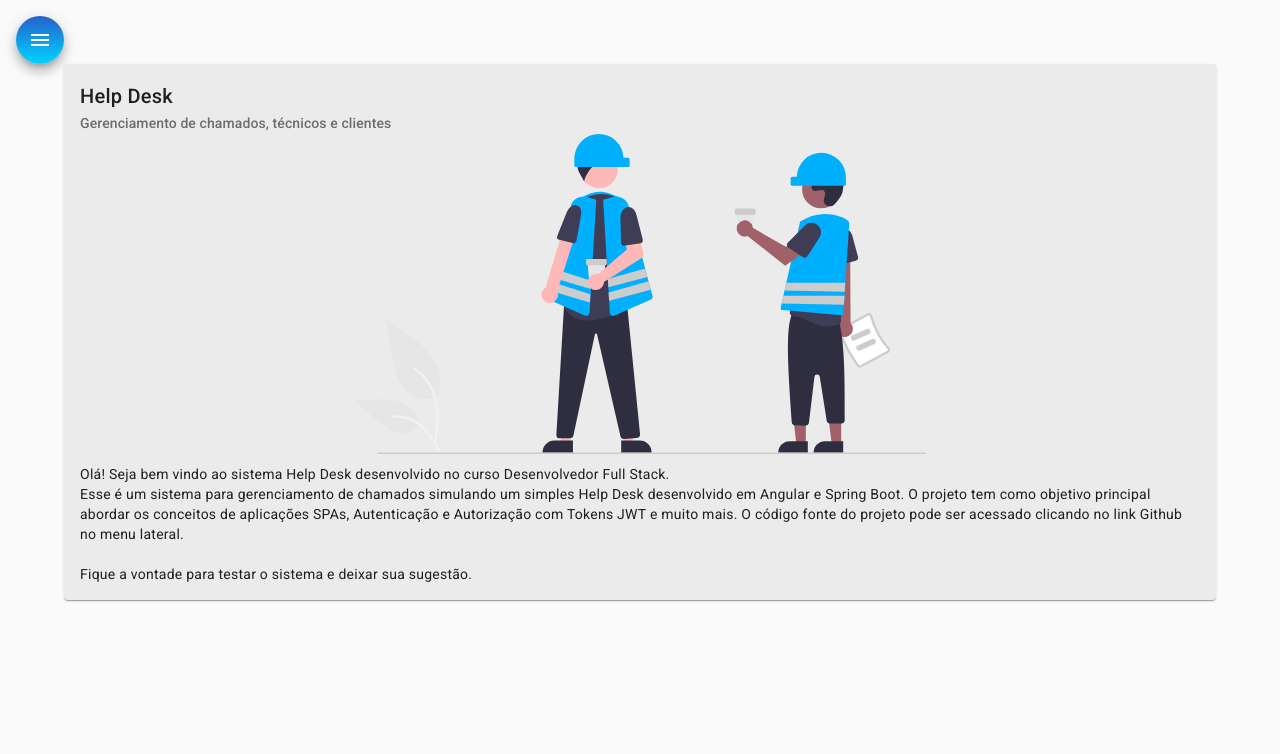
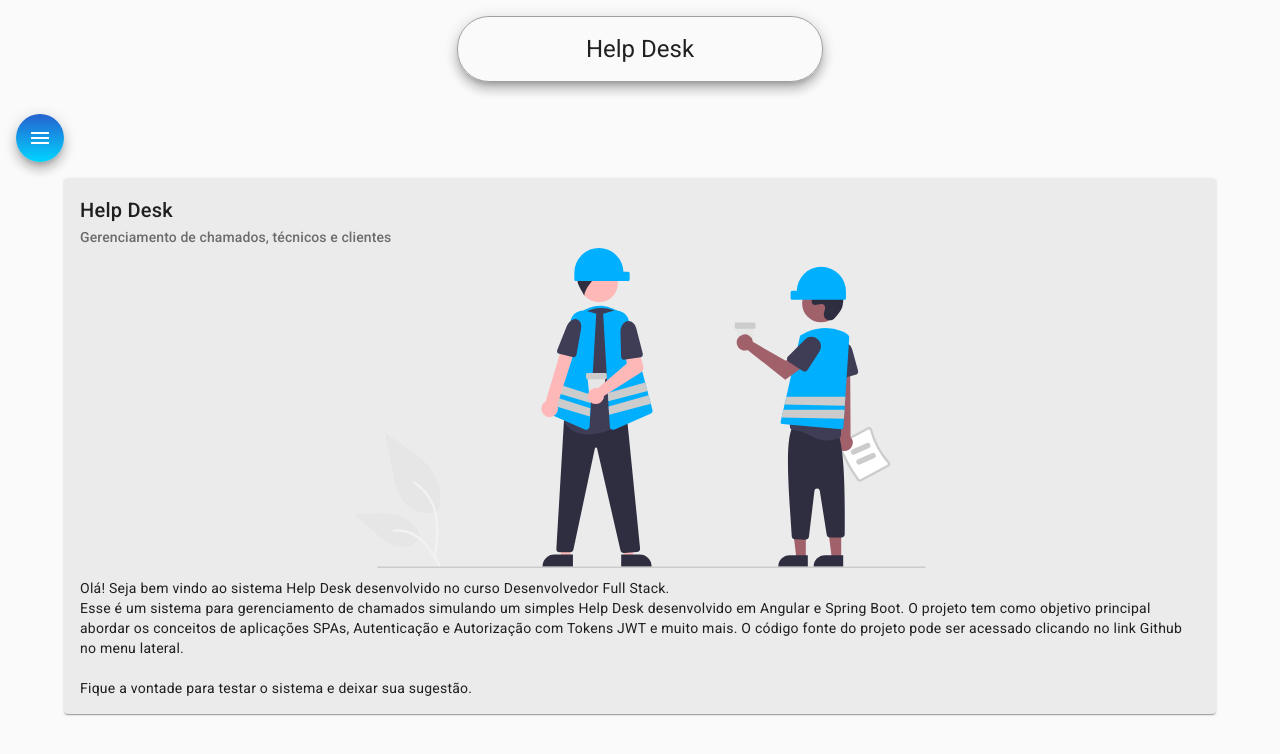
Before and after one commit to Uallace/helpdesk-frontend, an Angular app: page /home in a window 1280 px wide. Shown: the top 754 px of the page. Built offline with nearby package versions, Linux system fonts and the light colour scheme.

Commit message:
Html e Css adicionados para o componente header

```diff
--- a/src/app/components/header/header.component.css
+++ b/src/app/components/header/header.component.css
@@ -0,0 +1,12 @@
+.container {
+    display: flex;
+    align-items: center;
+    justify-content: center;
+}
+
+h1 {
+    margin-top: 1rem;
+    border: 1px solid rgb(161, 159, 159);
+    padding: 1rem 10%;
+    border-radius: 2rem;
+}
--- a/src/app/components/header/header.component.html
+++ b/src/app/components/header/header.component.html
@@ -1 +1,3 @@
-<p>header works!</p>
+<div class="container">
+    <h1 class="mat-elevation-z8">Help Desk</h1>
+</div>
--- a/src/app/components/home/home.component.css
+++ b/src/app/components/home/home.component.css
@@ -1,6 +1,6 @@
 .card {
     width: 90%;
-    margin: auto;
+    margin: 1rem auto;
     background-color: rgb(235, 235, 235);
 }
 
--- a/src/app/components/home/home.component.html
+++ b/src/app/components/home/home.component.html
@@ -1,4 +1,4 @@
-<mat-card class="card">
+<mat-card class="card mat-elevation-z8">
     <mat-card-header>
       <mat-card-title>Help Desk</mat-card-title>
       <mat-card-subtitle>Gerenciamento de chamados, técnicos e clientes</mat-card-subtitle>
--- a/src/app/components/nav/nav.component.html
+++ b/src/app/components/nav/nav.component.html
@@ -26,6 +26,7 @@
     </mat-drawer>
 
     <div class="sidenav-content">
+      <app-header></app-header>
       <button class="menu mat-elevation-z8" (click)="drawer.toggle()" mat-icon-button>
         <mat-icon>menu</mat-icon>
       </button>
```
